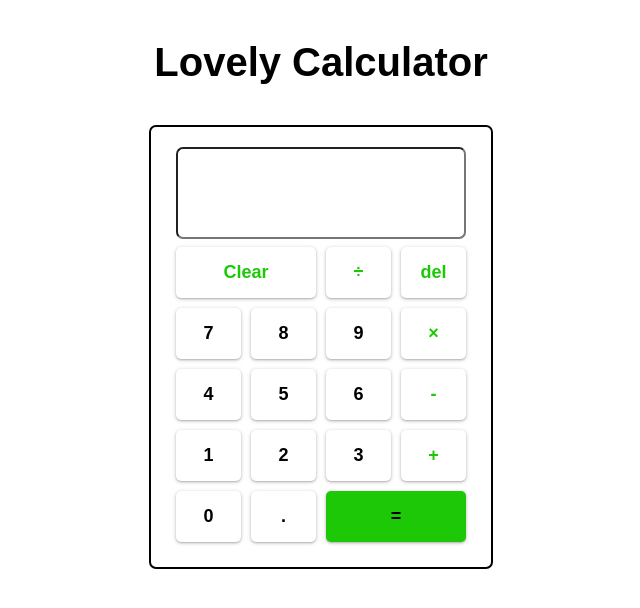
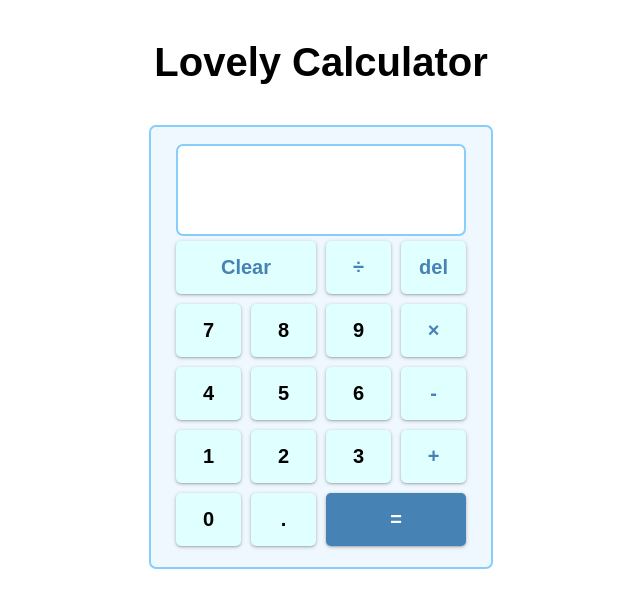
Before and after one commit to miyoko-shimura/react-app-test, a React (Vite) app: page / in a window 1280 px wide. Shown: the top 608 px of the page, without its empty margins (319-959 px from the left). Built offline with nearby package versions, Linux system fonts and the light colour scheme.

Commit message:
Update App.css

```diff
--- a/src/App.css
+++ b/src/App.css
@@ -17,8 +17,8 @@ h1 {
   margin: 40px 0;
 }
 .container {
-  background-color: rgb(255, 255, 255);
-  border: 2px solid;
+  background-color: #f0f8ff; /* 薄いブルー */
+  border: 2px solid #87cefa; /* スカイブルー */
   border-radius: 7px;
   margin: 0 auto;
   width: 300px;
@@ -40,11 +40,12 @@ h1 {
   height: 80px;
   padding: 8px 8px 0 8px;
   border-radius: 7px;
+  border: 2px solid #87cefa; /* スカイブルー */
   text-align: right;
   font-size: x-large;
-  text-align: right;
   font-weight: 600;
   letter-spacing: 1px;
+  background-color: #ffffff;
 }
 
 .keys {
@@ -54,46 +55,45 @@ h1 {
 }
 
 button {
-  background-color: rgb(255, 255, 255);
+  background-color: #e0ffff; /* 薄いブルー */
   margin: 5px;
   padding: 15px;
   border: none;
   border-radius: 5px;
   box-shadow: 0 1px 2px 0 rgba(0, 0, 0, 0.2), 0 1px 4px 0 rgba(0, 0, 0, 0.19);
-  font-size: 20;
+  font-size: 20px;
   font-weight: 600;
   cursor: pointer;
   transition: background-color ease-in-out 0.1s;
 }
 
 button:hover {
-  background-color: rgb(249, 148, 148);
+  background-color: #87cefa; /* スカイブルー */
 }
 
 #clear {
   grid-column: 1/3;
   grid-row: 1;
-  color: rgb(29, 201, 7);
+  color: #4682b4; /* スチールブルー */
 }
 
 #clear:hover {
-  grid-column: 1/3;
-  grid-row: 1;
-  background-color: rgb(29, 201, 7);
-  color: black;
+  background-color: #4682b4;
+  color: white;
 }
 
 #operation {
-  color: rgb(29, 201, 7);
+  color: #4682b4; /* スチールブルー */
 }
 
 #operation:hover {
-  background-color: rgb(29, 201, 7);
-  color: black;
+  background-color: #4682b4;
+  color: white;
 }
 
 #result {
   grid-column: 3/5;
   grid-row: 5;
-  background-color: rgb(29, 201, 7);
+  background-color: #4682b4; /* スチールブルー */
+  color: white;
 }
```
